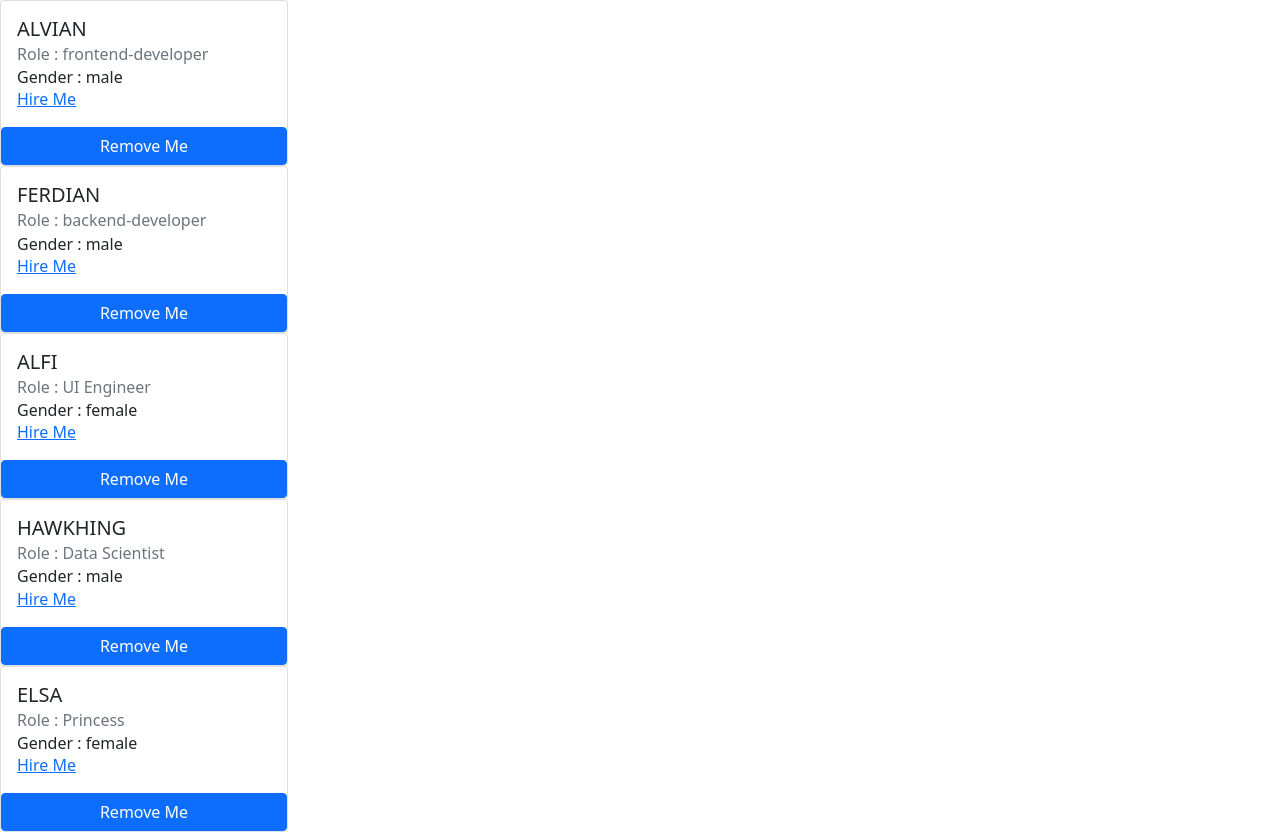
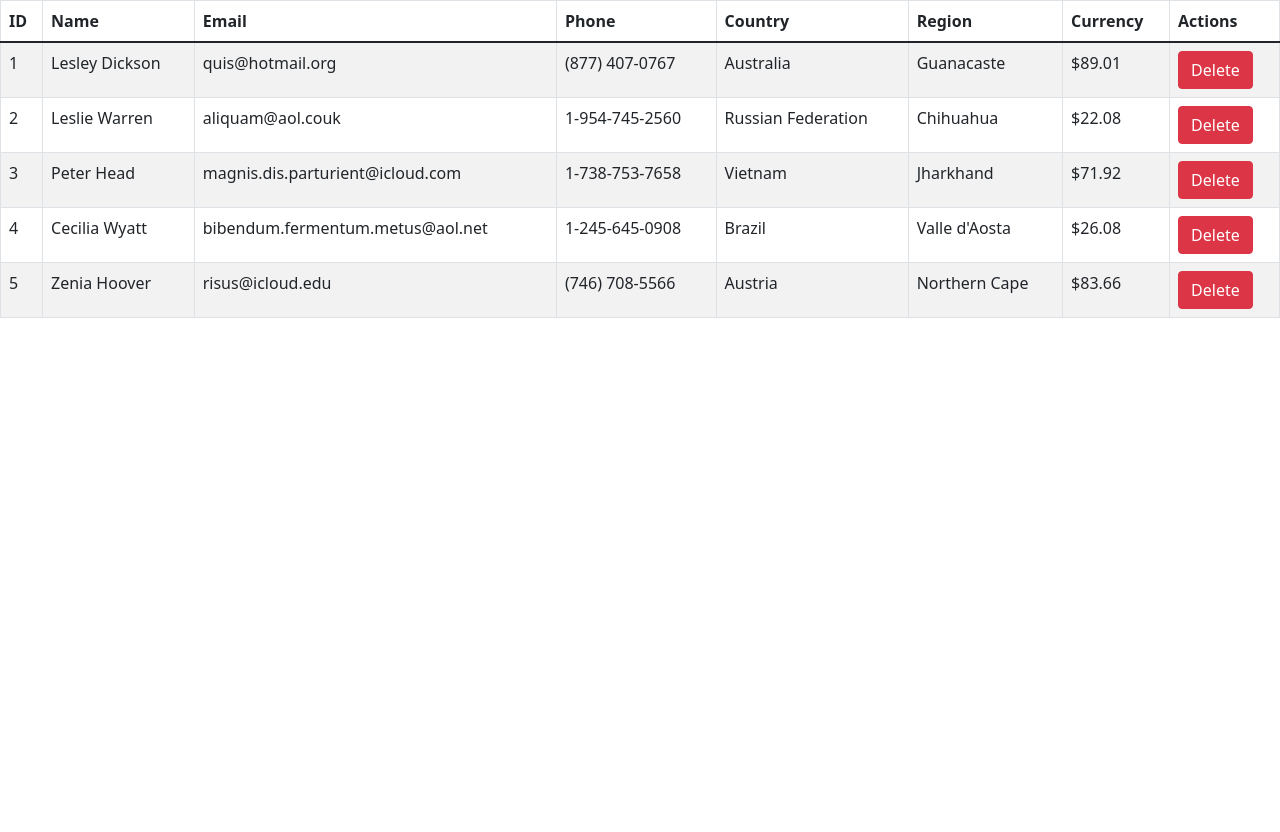
Before and after one commit to alee0510/PS-M02-FRONTEND-JCVL05, a React (Create React App) app: page / in a window 1280 px wide. After the commit the page ends 800 px from the top, so only its background shows below. Built offline with nearby package versions, Linux system fonts and the light colour scheme; data requests are answered from the project's data file.

Commit message:
ADD : /api/db.json

```diff
--- /dev/null
+++ b/api/db.json
@@ -0,0 +1,49 @@
+{
+	"users" : [
+        {
+            "id" : 1,
+            "name": "Lesley Dickson",
+            "phone": "(877) 407-0767",
+            "email": "quis@hotmail.org",
+            "country": "Australia",
+            "currency": "$89.01",
+            "region": "Guanacaste"
+        },
+        {
+            "id" : 2,
+            "name": "Leslie Warren",
+            "phone": "1-954-745-2560",
+            "email": "aliquam@aol.couk",
+            "country": "Russian Federation",
+            "currency": "$22.08",
+            "region": "Chihuahua"
+        },
+        {
+            "id" : 3,
+            "name": "Peter Head",
+            "phone": "1-738-753-7658",
+            "email": "magnis.dis.parturient@icloud.com",
+            "country": "Vietnam",
+            "currency": "$71.92",
+            "region": "Jharkhand"
+        },
+        {
+            "id" : 4,
+            "name": "Cecilia Wyatt",
+            "phone": "1-245-645-0908",
+            "email": "bibendum.fermentum.metus@aol.net",
+            "country": "Brazil",
+            "currency": "$26.08",
+            "region": "Valle d'Aosta"
+        },
+        {
+            "id" : 5,
+            "name": "Zenia Hoover",
+            "phone": "(746) 708-5566",
+            "email": "risus@icloud.edu",
+            "country": "Austria",
+            "currency": "$83.66",
+            "region": "Northern Cape"
+        }
+    ]
+}
--- a/package.json
+++ b/package.json
@@ -6,6 +6,7 @@
     "@testing-library/jest-dom": "^5.16.2",
     "@testing-library/react": "^12.1.4",
     "@testing-library/user-event": "^13.5.0",
+    "axios": "^0.26.1",
     "bootstrap": "^5.1.3",
     "react": "^17.0.2",
     "react-bootstrap": "^2.2.0",
--- a/public/index.html
+++ b/public/index.html
@@ -24,7 +24,7 @@
       work correctly both with client-side routing and a non-root public URL.
       Learn how to configure a non-root public URL by running `npm run build`.
     -->
-    <title>React App</title>
+    <title>PS-M02-React</title>
   </head>
   <body>
     <noscript>You need to enable JavaScript to run this app.</noscript>
--- /dev/null
+++ b/src/components/table-row.jsx
@@ -0,0 +1,26 @@
+import React from 'react'
+import { Button } from 'react-bootstrap'
+
+function TableRow (props) {
+    return (
+        <tr>
+            <td>{props.id}</td>
+            <td>{props.name}</td>
+            <td>{props.email}</td>
+            <td>{props.phone}</td>
+            <td>{props.country}</td>
+            <td>{props.region}</td>
+            <td>{props.currency}</td>
+            <td>
+                <Button
+                    variant='danger'
+                    // onClick={props.onButtonClick}
+                >
+                    Delete
+                </Button>
+            </td>
+        </tr>
+    )
+}
+
+export default TableRow
--- a/src/main.jsx
+++ b/src/main.jsx
@@ -1,42 +1,59 @@
-import React, { useState } from 'react'
-import UserCard from './components/card'
+import React, { useState, useEffect } from 'react'
+import Axios from 'axios'
+import { Table } from 'react-bootstrap'
+import TableRow from './components/table-row'
 
 function Main () {
     // state
-    const [users, setUsers] = useState([
-        { id : 1, name : 'alvian', gender: 'male', role : 'frontend-developer' },
-        { id : 2, name : 'ferdian', gender: 'male', role : 'backend-developer' },
-        { id : 3, name : 'alfi', gender: 'female', role : 'UI Engineer' },
-        { id : 4, name : 'hawkhing', gender: 'male', role : 'Data Scientist' },
-        { id : 5, name : 'elsa', gender: 'female', role : 'Princess' }
-    ])
+    const [users, setUsers] = useState([])
 
-    // procession
-    const generateUserCards = () => {
+    // life-cylcle method
+    useEffect(() => {
+       // req to server
+       Axios.get('http://localhost:2000/users')
+       .then((respond) => {
+           setUsers(respond.data)
+        })
+       .catch((error) => console.log(error))
+    }, [])
+
+
+    const generateTableRows = () => {
         return users.map((user, index) => {
             return (
-                <UserCard
+                <TableRow
                     key={user.id}
+                    id={user.id}
                     name={user.name}
-                    role={user.role}
-                    gender={user.gender}
-                    onButtonClick={() => onButtonRemoveMe(index)}
+                    email={user.email}
+                    phone={user.phone}
+                    country={user.country}
+                    region={user.region}
+                    currency={user.currency}
                 />
             )
         })
     }
 
-    // event
-    const onButtonRemoveMe = (index) => {
-        setUsers((prevState) => {
-            let temp = [...prevState]
-            temp.splice(index, 1)
-            return temp
-        })
-    }
-
+    console.log('users', users)
     return (
-        <div>{ generateUserCards() }</div>
+        <div>
+            <Table striped bordered hover>
+                <thead>
+                    <tr>
+                        <th>ID</th>
+                        <th>Name</th>
+                        <th>Email</th>
+                        <th>Phone</th>
+                        <th>Country</th>
+                        <th>Region</th>
+                        <th>Currency</th>
+                        <th>Actions</th>
+                    </tr>
+                </thead>
+                <tbody>{ generateTableRows() }</tbody>
+            </Table>
+        </div>
     )
 }
 
```
Also changed, not shown: 1 other file (tests, documents, lock files or other folders).
